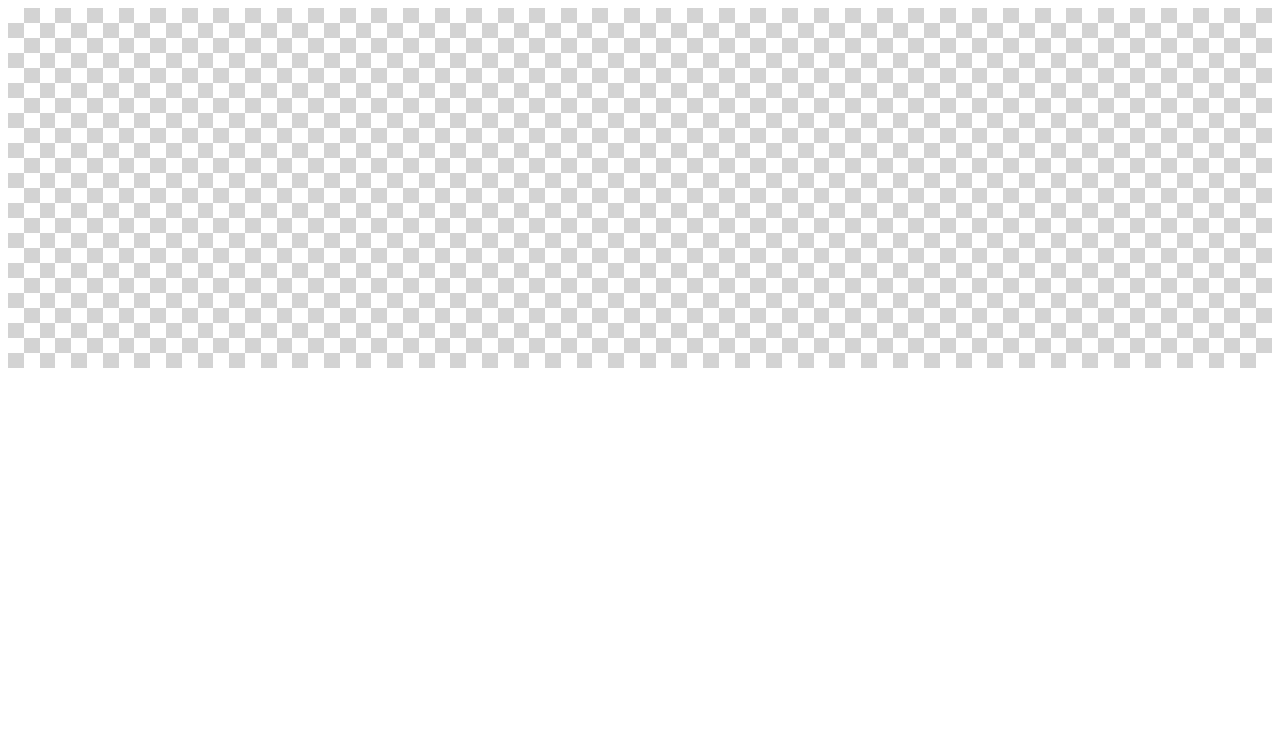
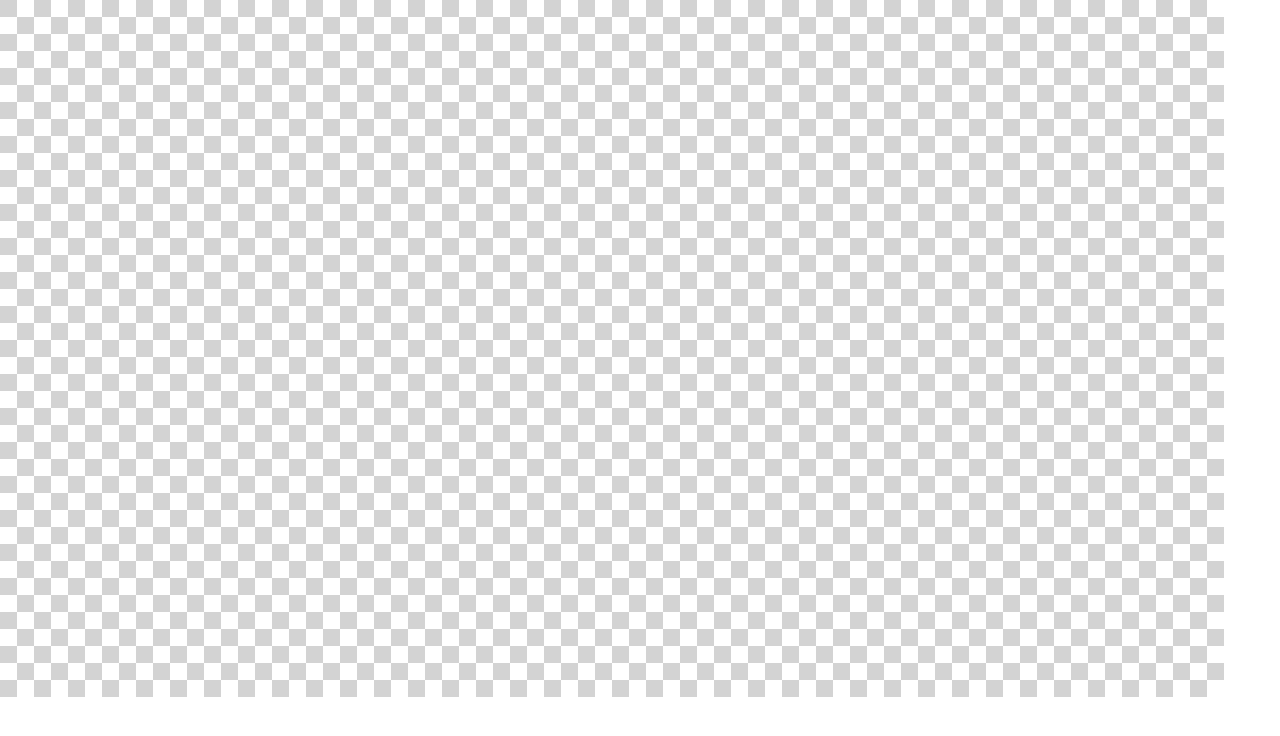
Before and after one commit to progo/ww, a plain HTML site: page resources/public/index.html in a window 1280 px wide. Drawn offline with Linux system fonts and the light colour scheme.

Commit message:
Draw layout from table to divs
Visible speed gains from so little.

```diff
--- a/resources/public/css/main.css
+++ b/resources/public/css/main.css
@@ -5,10 +5,10 @@
     width: 100%;
     font-family: monospace;
 }
-#T td, #T tr {
-    margin: 0;
-    padding: 0;
-    overflow: hidden;
+
+#T .cell {
+    display: block;
+    width: 17px;
+    height: 17px;
+    position: absolute;
 }
-#T td {
-}
--- a/resources/public/index.html
+++ b/resources/public/index.html
@@ -8,16 +8,18 @@
     <script type="text/javascript" src="js/keys.js"></script>
   </head>
   <body>
-    <table id="T"></table>
+    <div id="T"></div>
     <pre id="output"></pre>
   </body>
 </html>
 <script>
 
 (function() {
-    build_table(80, 24);
-    for (var x = 1; x <= 80; x += 2) {
-        for (var y = 1; y <= 24; y++) {
+    var W = 72;
+    var H = 41;
+    build_table(W, H);
+    for (var x = 0; x < W; x += 2) {
+        for (var y = 0; y < H; y++) {
             draw_cell({
                 x: x + y % 2,
                 y: y,
--- a/resources/public/js/draw.js
+++ b/resources/public/js/draw.js
@@ -1,15 +1,9 @@
-
-function get_cell_xy(x, y, table_id) {
-    table_id = table_id || "#T";
-    var selector = table_id
-        + '> tbody '
-        + '> tr:nth-of-type(' + y + ')'
-        + '> td:nth-of-type(' + x + ')';
-    return document.querySelector(selector);
+function __cell_id(x, y) {
+    return 'cell-' + x + 'x' + y;
 }
 
 function draw_cell(cell) {
-    var cellh = get_cell_xy(cell.x, cell.y);
+    var cellh = document.getElementById(__cell_id(cell.x, cell.y));
     if (cellh) {
         if (cell.text !== undefined)
             cellh.innerHTML = cell.text;
@@ -21,22 +15,18 @@ function draw_cell(cell) {
 }
 
 function build_table(num_cols, num_rows, table_id) {
-    table_id = table_id || "T";
-    var T = document.getElementById(table_id);
-    var TB = document.createElement('tbody');
-
-    while(T.firstChild) {
-        T.removeChild(T.firstChild);
-    }
-    T.appendChild(TB);
-
-    for (var r = 0 ; r < num_rows ; ++r) {
-        var row = document.createElement('tr');
-        for (var c = 0 ; c < num_cols ; ++c) {
-            var cell = document.createElement('td');
-            cell.innerHTML = '&nbsp;';
-            row.appendChild(cell);
+    var $T = $(table_id || "#T");
+    $T.empty();
+    for (var y = 0 ; y < num_rows ; ++y) {
+        for (var x = 0 ; x < num_cols ; ++x) {
+            var $cell = $("<div/>", {
+                'class': 'cell',
+                id: __cell_id(x, y),
+                html: '&nbsp'
+            });
+            $cell.css('left', 17*x);
+            $cell.css('top', 17*y);
+            $T.append($cell);
         }
-        TB.appendChild(row);
     }
 }
```
